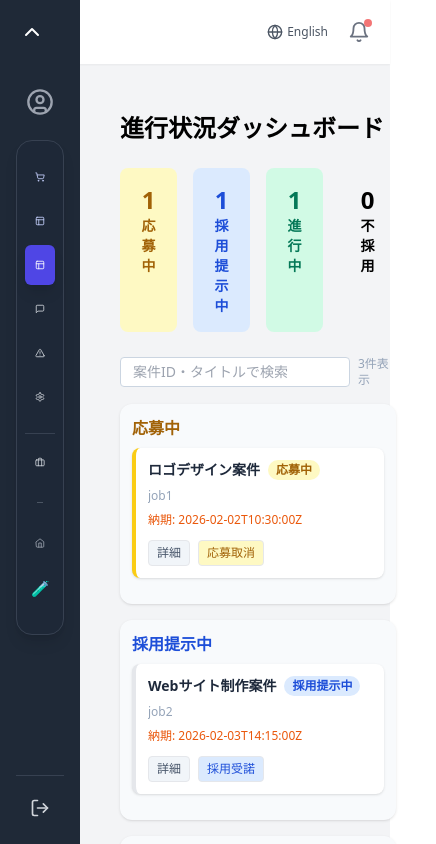
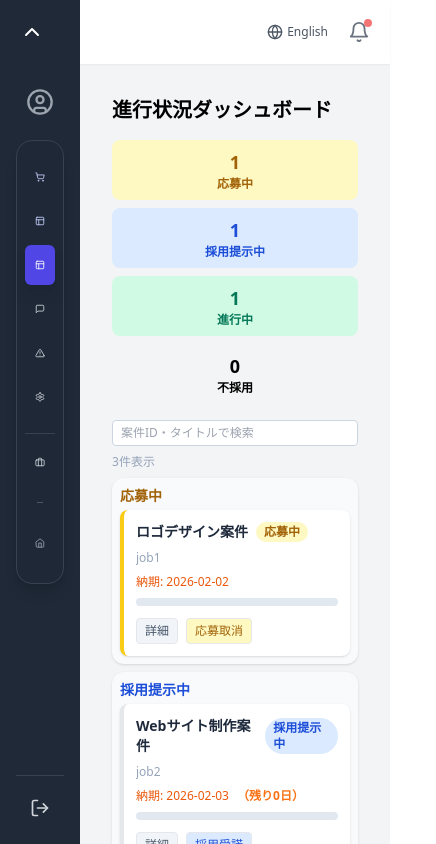
Before and after one commit to ken2san/escrow-app-project, a React (Create React App) app: page /progress-dashboard in a window 390 px wide. Shown: the whole page, 436 px wide, since content can reach past the window. Built offline with nearby package versions, Linux system fonts and the light colour scheme.

Commit message:
feat: ProgressDashboard polish (UI/UX, responsive, date format統一)

```diff
--- a/src/components/layout/Sidebar.js
+++ b/src/components/layout/Sidebar.js
@@ -219,18 +219,7 @@ const Sidebar = ({ isSidebarOpen, setIsSidebarOpen, loggedInUser, currentViewMod
           {isSidebarOpen && <span className="ml-3 text-xs">{t('dashboardLegacy')}</span>}
         </button>
       </li>
-      {/* 開発・テスト用: subtle dev project-detail link */}
-      <li className="mb-2">
-        <button
-          className={`w-full flex items-center p-2.5 rounded-md bg-transparent hover:bg-gray-700 text-gray-400 hover:text-white ${!isSidebarOpen ? 'justify-center' : ''}`}
-          style={{ fontSize: '12px' }}
-          onClick={() => window.location.assign('/project-detail?projectId=job1')}
-          title="Open dummy project-detail (dev only)"
-        >
-          <span style={{fontSize:'15px',marginRight:isSidebarOpen?4:0}}>🧪</span>
-          {isSidebarOpen && <span className="ml-2 text-xs">案件詳細（開発用）</span>}
-        </button>
-      </li>
+      {/* ...existing code... */}
     </>}
   </ul>
       </div> {/* ← added closing div tag */}
--- a/src/pages/ProgressDashboard.js
+++ b/src/pages/ProgressDashboard.js
@@ -1,5 +1,7 @@
 
 import React, { useState } from 'react';
+import { formatDateForDisplay } from '../utils/dateFormat';
+import { useNavigate } from 'react-router-dom';
 import { getPendingApplicationJobsForUser, loggedInUserDataGlobal } from '../utils/initialData';
 
 const STATUS_COLUMNS = [
@@ -32,27 +34,27 @@ export default function ProgressDashboard() {
   });
 
   return (
-    <div className="max-w-7xl mx-auto py-8 px-4">
-      <h1 className="text-2xl font-bold mb-6">進行状況ダッシュボード</h1>
+    <div className="max-w-7xl mx-auto py-4 px-2 md:py-8 md:px-4">
+      <h1 className="text-xl md:text-2xl font-bold mb-4 md:mb-6">進行状況ダッシュボード</h1>
       {/* サマリー */}
-      <div className="flex gap-4 mb-6">
+      <div className="flex flex-col md:flex-row gap-2 md:gap-4 mb-4 md:mb-6">
         {summary.map(col => (
-          <div key={col.key} className={`flex-1 bg-${col.color}-100 rounded-lg p-4 text-center`}>
-            <div className={`text-2xl font-bold text-${col.color}-700`}>{col.count}</div>
-            <div className={`text-${col.color}-700 text-sm font-semibold`}>{col.label}</div>
+          <div key={col.key} className={`flex-1 bg-${col.color}-100 rounded-lg p-2 md:p-4 text-center`}>
+            <div className={`text-lg md:text-2xl font-bold text-${col.color}-700`}>{col.count}</div>
+            <div className={`text-${col.color}-700 text-xs md:text-sm font-semibold`}>{col.label}</div>
           </div>
         ))}
       </div>
       {/* 納期アラート */}
       {urgentJobs.length > 0 && (
-        <div className="bg-orange-100 border-l-4 border-orange-400 text-orange-800 p-4 rounded mb-4">
+        <div className="bg-orange-100 border-l-4 border-orange-400 text-orange-800 p-2 md:p-4 rounded mb-2 md:mb-4 text-xs md:text-base">
           <span className="font-bold">納期が近い案件があります！</span> 2日以内に対応が必要です。
         </div>
       )}
       {/* フィルタバー */}
-      <div className="mb-4 flex items-center gap-2">
+      <div className="mb-2 md:mb-4 flex flex-col md:flex-row items-start md:items-center gap-2">
         <input
-          className="border border-slate-300 rounded px-3 py-1 text-sm w-64"
+          className="border border-slate-300 rounded px-2 py-1 text-xs md:text-sm w-full md:w-64"
           placeholder="案件ID・タイトルで検索"
           value={filter}
           onChange={e => setFilter(e.target.value)}
@@ -60,13 +62,26 @@ export default function ProgressDashboard() {
         <span className="text-xs text-slate-400">{filteredJobs.length}件表示</span>
       </div>
       {/* カンバン型UI */}
-      <div className="grid grid-cols-1 md:grid-cols-4 gap-4">
+      <div className="grid grid-cols-1 sm:grid-cols-2 md:grid-cols-4 gap-2 md:gap-4">
         {STATUS_COLUMNS.map(col => (
-          <div key={col.key} className="bg-slate-50 rounded-xl shadow p-3 min-h-[200px] flex flex-col">
-            <div className={`font-bold mb-2 text-${col.color}-700`}>{col.label}</div>
-            <div className="flex-1 flex flex-col gap-3">
+          <div key={col.key} className="bg-slate-50 rounded-xl shadow p-2 md:p-3 min-h-[160px] md:min-h-[200px] flex flex-col">
+            <div className={`font-bold mb-1 md:mb-2 text-${col.color}-700 text-sm md:text-base`}>{col.label}</div>
+            <div className="flex-1 flex flex-col gap-2 md:gap-3">
               {filteredJobs.filter(j => j.status === col.key).length === 0 && (
-                <div className="text-xs text-slate-400 text-center mt-6">案件なし</div>
+                <div className="flex flex-col items-center justify-center mt-6 md:mt-8 mb-6 md:mb-8 opacity-60">
+                  <span className="text-2xl md:text-3xl mb-1 md:mb-2">
+                    {col.key === 'pending' && '🕓'}
+                    {col.key === 'offered' && '📩'}
+                    {col.key === 'accepted' && '🚀'}
+                    {col.key === 'rejected' && '❌'}
+                  </span>
+                  <span className="text-xs text-slate-400 font-semibold">
+                    {col.key === 'pending' && '応募中の案件はありません'}
+                    {col.key === 'offered' && '採用提示中の案件はありません'}
+                    {col.key === 'accepted' && '進行中の案件はありません'}
+                    {col.key === 'rejected' && '不採用の案件はありません'}
+                  </span>
+                </div>
               )}
               {filteredJobs.filter(j => j.status === col.key).map(job => (
                 <JobCard key={job.jobId} job={job} color={col.color} />
@@ -79,6 +94,7 @@ export default function ProgressDashboard() {
   );
 }
 
+
 function getSampleTitle(job) {
   if (job.title && job.title !== job.jobId) return job.title;
   if (job.jobId === 'job1') return 'ロゴデザイン案件';
@@ -87,8 +103,25 @@ function getSampleTitle(job) {
   return '案件名未設定';
 }
 
+// JobCard component (fixed)
 function JobCard({ job, color }) {
+  const navigate = useNavigate();
   const title = getSampleTitle(job);
+  // Calculate days left for deadline
+  let daysLeft = null;
+  if (job.responseDeadline) {
+    const today = new Date();
+    const deadline = new Date(job.responseDeadline);
+    daysLeft = Math.ceil((deadline - today) / (1000 * 60 * 60 * 24));
+  }
+
+  // 仮の進捗（例: acceptedなら50%、offeredなら20%、pendingなら0%、rejectedなら100%）
+  let progress = 0;
+  if (job.status === 'accepted') progress = 50;
+  else if (job.status === 'offered') progress = 20;
+  else if (job.status === 'pending') progress = 0;
+  else if (job.status === 'rejected') progress = 100;
+
   return (
     <div className={`bg-white rounded-lg shadow p-3 flex flex-col gap-1 border-l-4 border-${color}-400`}>
       <div className="flex items-center gap-2 mb-1">
@@ -99,22 +132,64 @@ function JobCard({ job, color }) {
       </div>
       <div className="text-xs text-slate-400 truncate mb-1">{job.jobId}</div>
       {job.description && (
-        <div className="text-xs text-slate-600 mb-1">{job.description}</div>
+        <div className="text-xs text-slate-600 mb-1 line-clamp-2">{job.description}</div>
       )}
+      {/* 納期・残日数表示 */}
       {job.responseDeadline && (
-        <div className="text-xs text-orange-600 mb-1">納期: {job.responseDeadline}</div>
+        <div className="text-xs text-orange-600 mb-1">
+          納期: {formatDateForDisplay(job.responseDeadline)}
+          {typeof daysLeft === 'number' && daysLeft >= 0 && (
+            <span className="ml-2 text-xs text-orange-500 font-bold">（残り{daysLeft}日）</span>
+          )}
+        </div>
       )}
+      {/* 仮の進捗バー */}
+      <div className="w-full h-2 bg-slate-200 rounded mb-1">
+        <div
+          className={`h-2 rounded bg-${color}-400 transition-all`}
+          style={{ width: `${progress}%` }}
+        ></div>
+      </div>
       {job.history && job.history.length > 0 && (
         <div className="text-xs text-slate-400 mb-1">{job.history.slice(-1)[0]}</div>
       )}
       {/* アクション例 */}
       <div className="flex gap-2 mt-1">
-        <button className="text-xs px-2 py-1 rounded bg-slate-100 hover:bg-slate-200 border text-slate-600">詳細</button>
+        <button
+          className={`text-xs px-2 py-1 rounded border transition whitespace-nowrap ${
+            false
+              ? "bg-slate-300 text-slate-500 cursor-not-allowed opacity-60"
+              : "bg-slate-100 hover:bg-slate-200 text-slate-600"
+          }`}
+          onClick={() => navigate(`/project-detail?projectId=${job.jobId}`)}
+        >
+          詳細
+        </button>
+        {/* 採用受諾ボタン: offeredのみ有効 */}
         {job.status === 'offered' && (
-          <button className="text-xs px-2 py-1 rounded bg-blue-100 hover:bg-blue-200 text-blue-700 border">採用受諾</button>
+          <button
+            className={`text-xs px-2 py-1 rounded border transition whitespace-nowrap ${
+              job.status !== 'offered'
+                ? "bg-slate-300 text-slate-500 cursor-not-allowed opacity-60"
+                : "bg-blue-100 hover:bg-blue-200 text-blue-700"
+            }`}
+            disabled={job.status !== 'offered'}
+          >
+            採用受諾
+          </button>
         )}
+        {/* 応募取消ボタン: pendingのみ有効 */}
         {job.status === 'pending' && (
-          <button className="text-xs px-2 py-1 rounded bg-yellow-100 hover:bg-yellow-200 text-yellow-700 border">応募取消</button>
+          <button
+            className={`text-xs px-2 py-1 rounded border transition whitespace-nowrap ${
+              job.status !== 'pending'
+                ? "bg-slate-300 text-slate-500 cursor-not-allowed opacity-60"
+                : "bg-yellow-100 hover:bg-yellow-200 text-yellow-700"
+            }`}
+            disabled={job.status !== 'pending'}
+          >
+            応募取消
+          </button>
         )}
       </div>
     </div>
--- /dev/null
+++ b/src/utils/dateFormat.js
@@ -0,0 +1,10 @@
+// 共通日付フォーマット関数
+export function formatDateForDisplay(isoString) {
+  if (!isoString) return '未設定';
+  try {
+    const date = new Date(isoString);
+    return date.toLocaleDateString('ja-JP', { year: 'numeric', month: '2-digit', day: '2-digit' }).replace(/\//g, '-');
+  } catch {
+    return isoString;
+  }
+}
```
